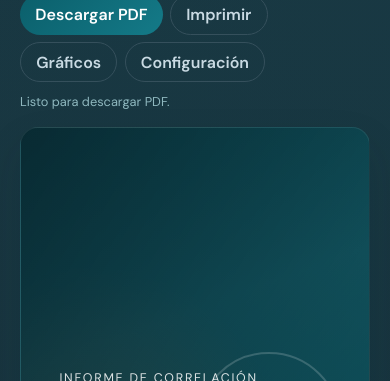
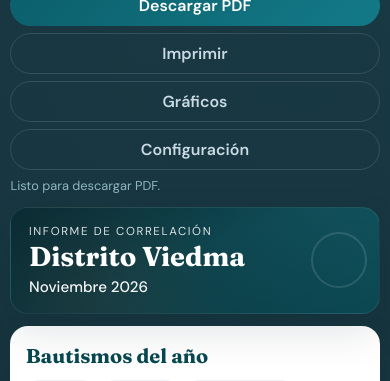
Before and after one commit to RantuchoM/Correlacion-Distrito, a plain HTML site: page index.html in a window 390 px wide. Shown: the part 74-455 px from the top of the page. Drawn offline with nearby package versions, Linux system fonts and the light colour scheme.

Commit message:
Compactar portada del informe y mejorar layout movil.
Co-authored-by: Cursor <cursoragent@cursor.com>

```diff
--- a/styles.css
+++ b/styles.css
@@ -374,10 +374,11 @@ summary {
 }
 
 .page--cover {
-  min-height: 420px;
+  min-height: 0;
   display: grid;
-  place-items: end start;
-  padding: 2.4rem;
+  align-items: center;
+  justify-items: start;
+  padding: 1.35rem 1.6rem;
   color: white;
   background:
     linear-gradient(120deg, rgba(8, 40, 48, 0.88), rgba(11, 95, 107, 0.55)),
@@ -389,33 +390,37 @@ summary {
 .page--cover::after {
   content: "";
   position: absolute;
-  inset: auto 8% 12% auto;
-  width: 140px;
-  height: 140px;
-  border: 2px solid rgba(255,255,255,0.25);
+  inset: auto 1.1rem 50% auto;
+  transform: translateY(50%);
+  width: 72px;
+  height: 72px;
+  border: 2px solid rgba(255,255,255,0.22);
   border-radius: 50%;
-  opacity: 0.7;
+  opacity: 0.55;
+  pointer-events: none;
 }
 
 .cover__kicker {
   margin: 0;
   letter-spacing: 0.14em;
   text-transform: uppercase;
-  font-size: 0.78rem;
+  font-size: 0.72rem;
   opacity: 0.85;
 }
 
 .cover__title {
-  margin: 0.35rem 0 0;
+  margin: 0.2rem 0 0;
   font-family: Fraunces, Georgia, serif;
-  font-size: clamp(2.4rem, 5vw, 3.4rem);
-  line-height: 1.05;
+  font-size: clamp(1.75rem, 4.2vw, 2.55rem);
+  line-height: 1.08;
+  max-width: 18ch;
 }
 
 .cover__period {
-  margin: 0.5rem 0 0;
-  font-size: 1.35rem;
+  margin: 0.35rem 0 0;
+  font-size: 1.05rem;
   font-weight: 500;
+  opacity: 0.95;
 }
 
 .page__body {
@@ -723,6 +728,132 @@ summary {
   }
 }
 
+@media (max-width: 720px) {
+  .preview-wrap {
+    padding: 0.65rem 0.65rem 1.5rem;
+  }
+
+  .preview-toolbar {
+    gap: 0.45rem;
+    margin-bottom: 0.65rem;
+  }
+
+  .preview-toolbar__brand {
+    flex: 1 1 100%;
+  }
+
+  .preview-toolbar__actions {
+    width: 100%;
+  }
+
+  .preview-toolbar__actions .btn {
+    flex: 1 1 calc(50% - 0.3rem);
+    min-height: 2.55rem;
+    justify-content: center;
+  }
+
+  .preview-toolbar__status {
+    flex: 1 1 100%;
+    font-size: 0.8rem;
+  }
+
+  .report {
+    gap: 0.75rem;
+  }
+
+  .page--cover {
+    padding: 1rem 1.1rem;
+  }
+
+  .page--cover::after {
+    width: 52px;
+    height: 52px;
+    inset: auto 0.75rem 50% auto;
+  }
+
+  .cover__title {
+    font-size: clamp(1.55rem, 7vw, 2rem);
+    max-width: none;
+  }
+
+  .cover__period {
+    font-size: 0.95rem;
+  }
+
+  .page__body {
+    padding: 1rem 0.9rem 1.15rem;
+  }
+
+  .page__title {
+    font-size: 1.25rem;
+    margin-bottom: 0.75rem;
+  }
+
+  .table-scroll {
+    margin: 0 -0.15rem;
+    -webkit-overflow-scrolling: touch;
+  }
+
+  .members-table,
+  .stats-table,
+  .summary-table {
+    font-size: 0.8rem;
+  }
+
+  .members-table th,
+  .members-table td {
+    padding: 0.4rem 0.35rem;
+  }
+
+  .modal {
+    padding: 0.35rem;
+    align-items: stretch;
+  }
+
+  .modal__dialog,
+  .modal__dialog--wide {
+    width: 100%;
+    max-height: min(96vh, 100%);
+    border-radius: 14px;
+    padding: 0.85rem 0.85rem 1rem;
+  }
+
+  .charts-controls {
+    gap: 0.45rem;
+  }
+
+  .charts-units {
+    max-height: 9rem;
+  }
+
+  .charts-stage {
+    min-height: 280px;
+    padding: 0.5rem;
+  }
+
+  .charts-canvas-wrap {
+    height: min(48vh, 340px);
+  }
+
+  .panel__actions--inline .btn {
+    min-height: 2.4rem;
+  }
+
+  .field {
+    margin: 0.55rem 0;
+  }
+}
+
+@media (max-width: 420px) {
+  .preview-toolbar__actions .btn {
+    flex: 1 1 100%;
+  }
+
+  .badge {
+    font-size: 0.76rem;
+  }
+}
+
 @media print {
   body { background: white !important; -webkit-print-color-adjust: exact; print-color-adjust: exact; }
   .modal,
@@ -750,6 +881,11 @@ summary {
     page-break-after: always;
     overflow: visible !important;
   }
+  .page--cover {
+    min-height: 0 !important;
+    padding: 1.1rem 1.25rem !important;
+    align-items: center !important;
+  }
   .page:last-child {
     break-after: auto;
     page-break-after: auto;
```
